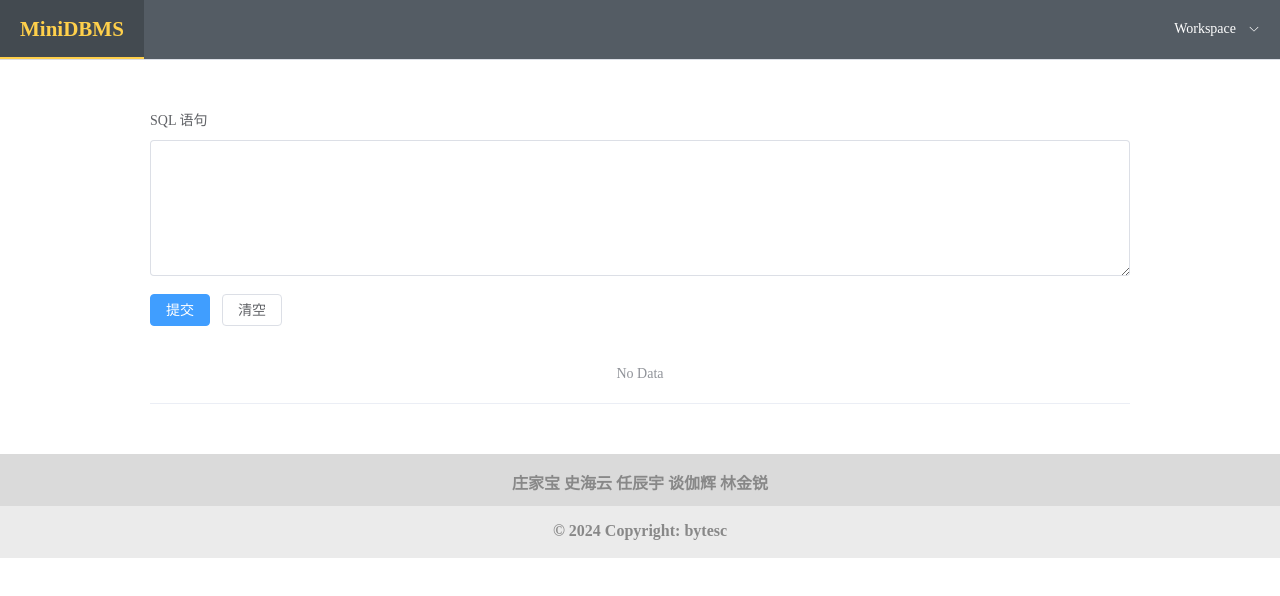
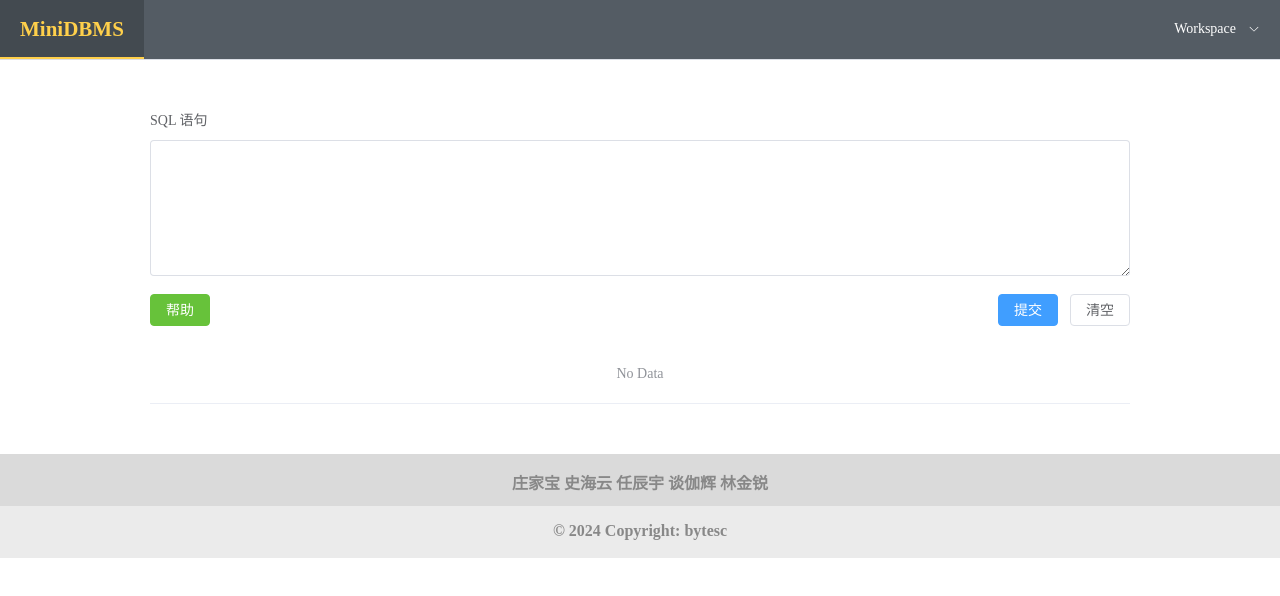
Before and after one commit to bytesc/miniDBMS, a Vue app in the folder minidbms-front/: page / in a window 1280 px wide. Shown: the top 596 px of the page. Built offline with nearby package versions, Linux system fonts and the light colour scheme.

Commit message:
add help btn

```diff
--- a/minidbms-front/src/components/Sql.vue
+++ b/minidbms-front/src/components/Sql.vue
@@ -33,6 +33,12 @@ const onSubmit = () => {
   // console.log('submit!')
   // console.log(SqlStatement.content)
   getTableData()
+}
+
+const onHelp = () => {
+  SqlStatement.content="help"
+  getTableData()
+  SqlStatement.content=""
 }
 
 
@@ -91,6 +97,8 @@ const getTableData = async ()=>{
             <el-input v-model="SqlStatement.content" type="textarea" :rows="6"/>
           </el-form-item>
           <el-form-item>
+            <el-button type="success" @click="onHelp">帮助</el-button>
+            <div style="flex-grow: 1;"/>
             <el-button type="primary" @click="onSubmit">提交</el-button>
             <el-button @click="onClear">清空</el-button>
           </el-form-item>
```
